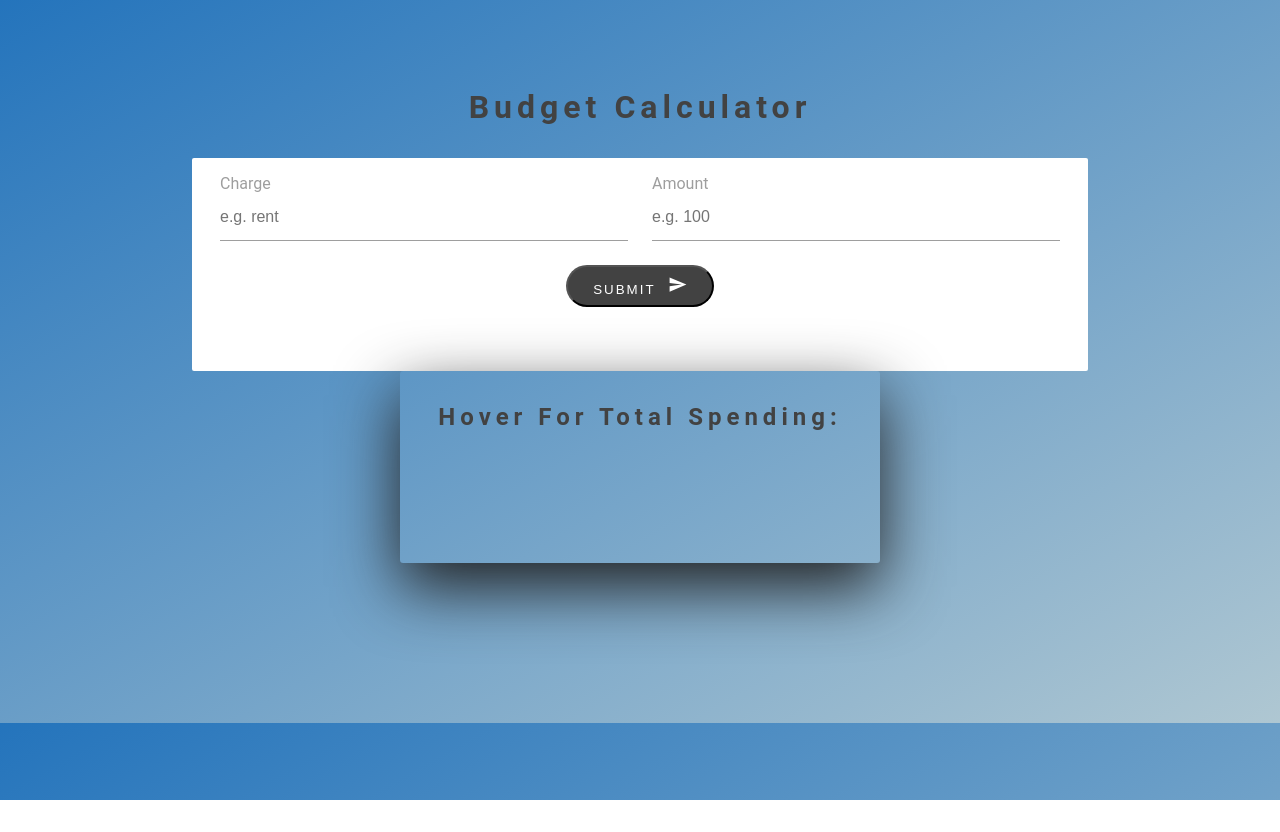
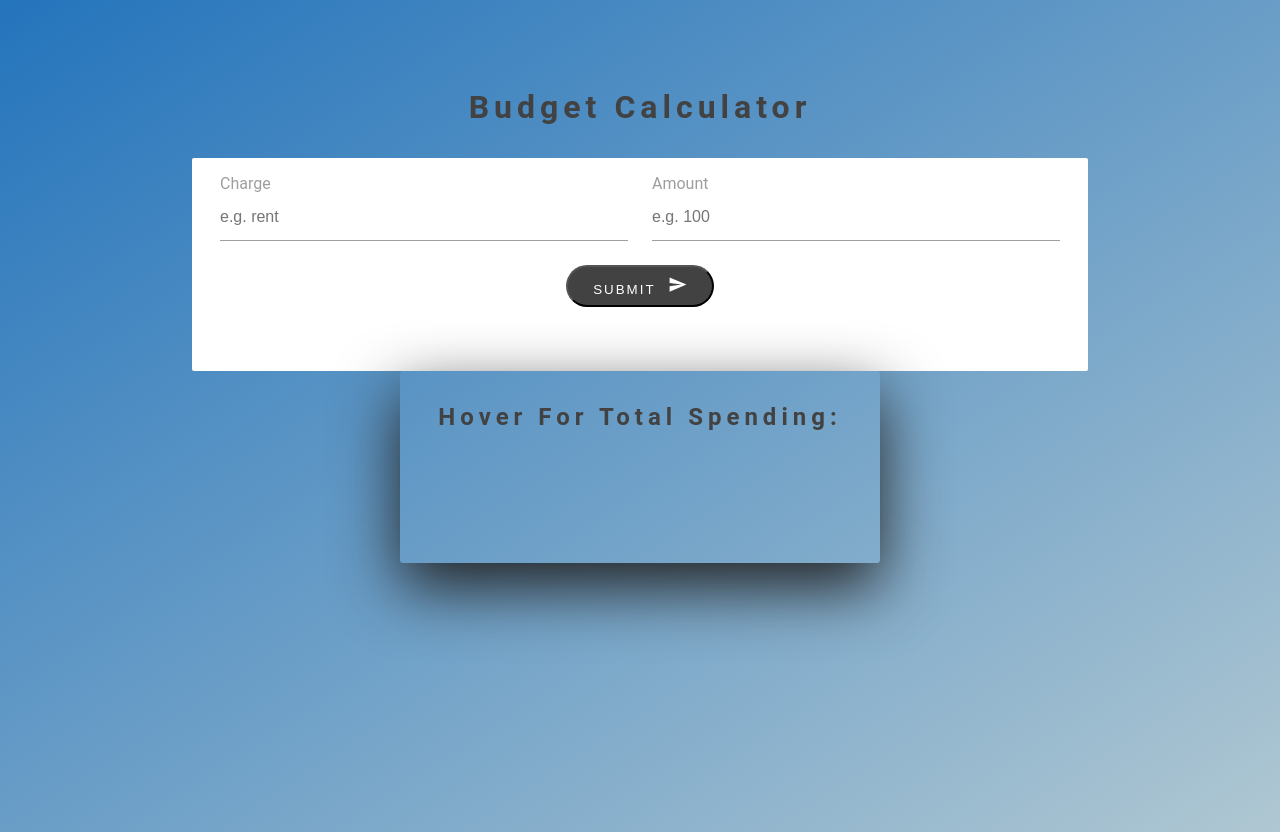
Before and after one commit to nadia643/budget-calculator, a React (Create React App) app: page / in a window 1280 px wide. Before the commit the page ends 800 px from the top, so only its background shows below. Built offline with nearby package versions, Linux system fonts and the light colour scheme.

Commit message:
adjust body to be 100vh

```diff
--- a/src/css/styles.css
+++ b/src/css/styles.css
@@ -3,8 +3,8 @@
   box-sizing: border-box; }
 
 body {
+  height: 100vh;
   background-size: cover;
-  background-position: top;
   color: #222;
   font-family: "Roboto", sans-serif;
   background-image: linear-gradient(to right bottom, #2474bc, #afc7d2); }
--- a/src/sass/main.scss
+++ b/src/sass/main.scss
@@ -21,9 +21,8 @@ $gutter-horizontal: 6rem;
 
 
 body {
-  // background-image: url('/background-img');
+  height: 100vh;
   background-size: cover;
-  background-position: top;
   color: $mainBlack;
   font-family: "Roboto", sans-serif;
   background-image: linear-gradient(to right bottom, $gradient-blue-dark, $gradient-blue-light),
```
